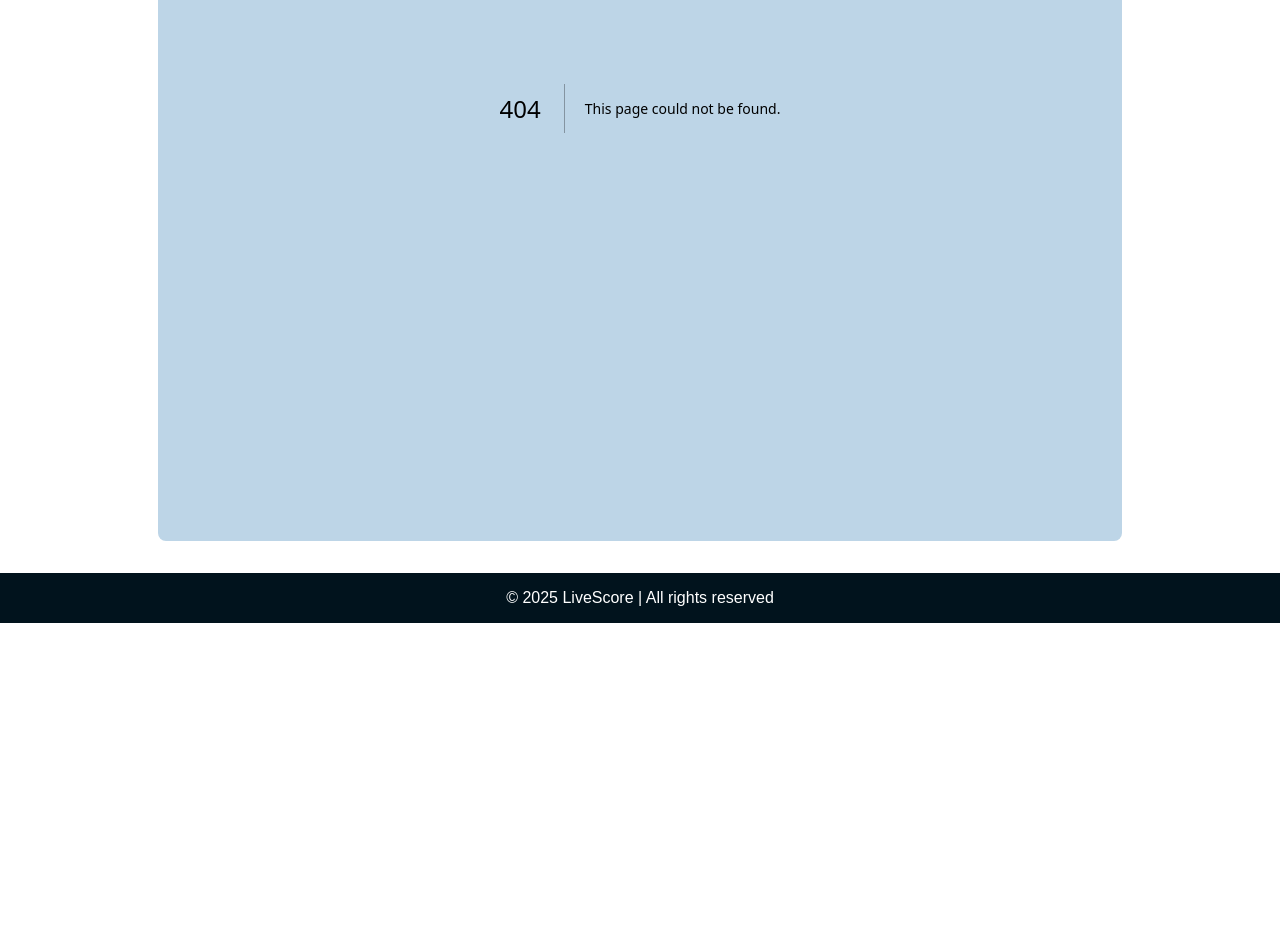
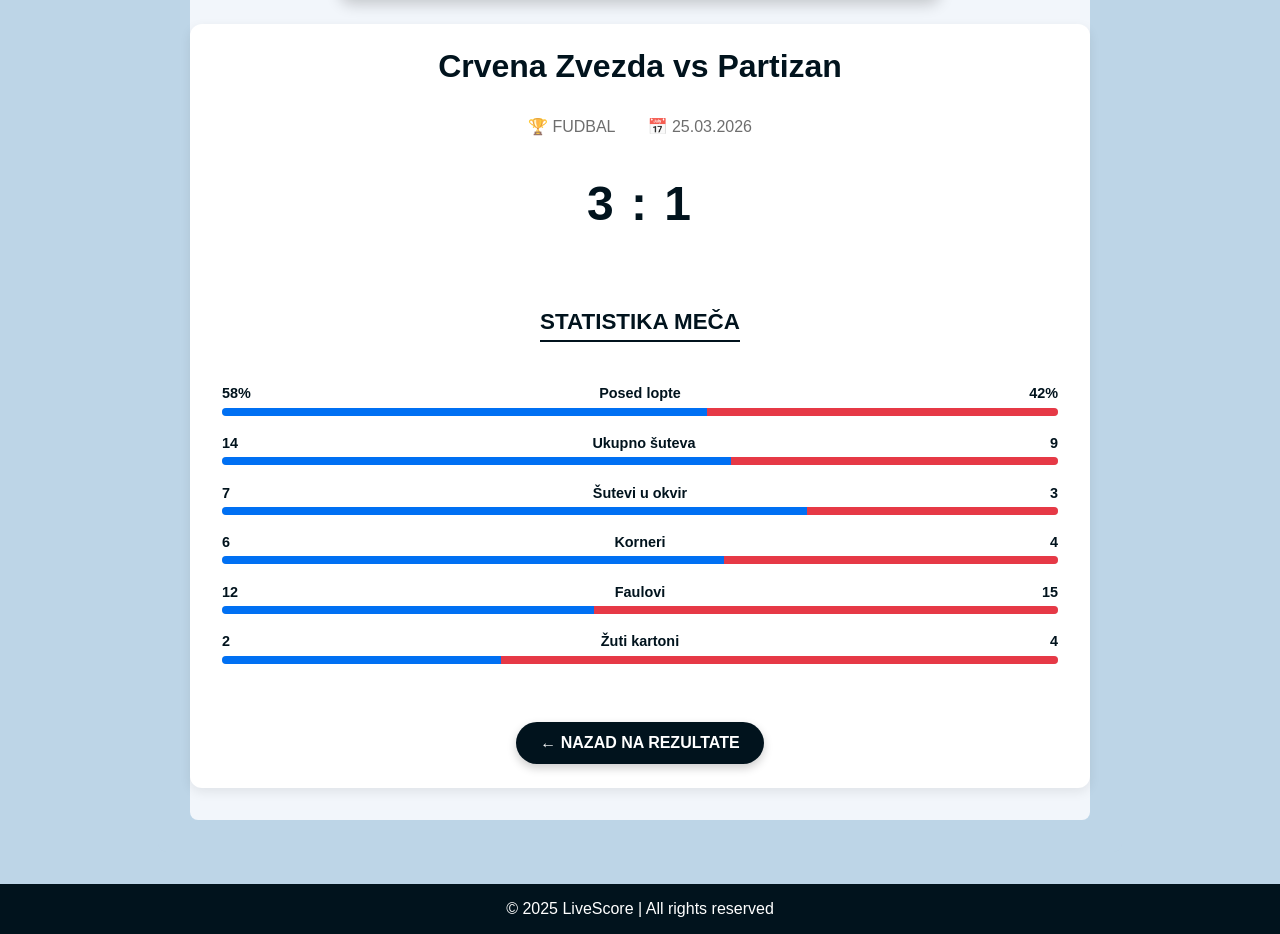
Before and after one commit to elab-development/internet-tehnologije-2025-aplikacijazasportskerezultate_2022_0475, a Next.js app: page /events/1 in a window 1280 px wide. Before the commit this address had no page. Shown: the part 474-1408 px from the top of the page. Before the commit the page ends 1097 px from the top, so only its background shows below. Built offline with nearby package versions, Linux system fonts and the light colour scheme.

Commit message:
Kreirana Event details stranica sa statistikom, stilizovana u globals.css

```diff
--- /dev/null
+++ b/app/events/[id]/page.tsx
@@ -0,0 +1,98 @@
+"use client";
+
+import { use } from "react";
+import Link from "next/link";
+import events from "@/data/events.json";
+
+export default function EventDetailsPage({ params }: { params: Promise<{ id: string }> }) {
+  const resolvedParams = use(params);
+  const eventId = resolvedParams.id;
+  const event = events.find((e) => e.id.toString() === eventId);
+
+  if (!event) return <p>Događaj nije pronađen.</p>;
+
+  const labels: { [key: string]: string } = {
+    possession: "Posed lopte",
+    shots: "Ukupno šuteva",
+    shotsOnTarget: "Šutevi u okvir",
+    corners: "Korneri",
+    fouls: "Faulovi",
+    yellowCards: "Žuti kartoni",
+    fieldGoalPercent: "Šut iz igre %",
+    threePointers: "Pogođene trojke",
+    rebounds: "Skokovi",
+    assists: "Asistencije",
+    turnovers: "Izgubljene lopte",
+    freeThrows: "Slobodna bacanja",
+    steals: "Ukradene lopte",
+    aces: "Asovi",
+    firstServe: "Prvi servis %",
+    breakPointsWon: "Brejk lopte",
+    winners: "Vineri",
+    unforcedErrors: "Neiznuđene greške",
+    totalPoints: "Ukupno poena"
+  };
+
+  return (
+    <main className="event-details">
+      <div className="event-banner-container">
+        <img src={event.image} alt={event.title} className="event-banner-small" />
+      </div>
+
+      <div className="event-details-card">
+        <h1 className="event-title-details">{event.title}</h1>
+
+        <div className="event-meta" style={{ justifyContent: "center" }}>
+          <span>🏆 {event.sport.toUpperCase()}</span>
+          <span>📅 {event.date}</span>
+        </div>
+
+        <div className="event-score-details">{event.result}</div>
+
+        <div className="stats-container">
+          <div style={{ textAlign: "center" }}>
+            <h3 className="stats-title">Statistika meča</h3>
+          </div>
+
+          {event.stats ? (
+            Object.entries(event.stats).map(([key, values]) => {
+              const val = values as [number, number];
+              const total = val[0] + val[1];
+              // Izračunavanje širine bara u procentima
+              const leftWidth = total > 0 ? (val[0] / total) * 100 : 50;
+              const rightWidth = total > 0 ? (val[1] / total) * 100 : 50;
+
+              return (
+                <div className="stat-row" key={key}>
+                  <div className="stat-labels">
+                    <span>{val[0]}{key.toLowerCase().includes("percent") || key === "firstServe" || key === "possession" ? "%" : ""}</span>
+                    <span>{labels[key] || key}</span>
+                    <span>{val[1]}{key.toLowerCase().includes("percent") || key === "firstServe" || key === "possession" ? "%" : ""}</span>
+                  </div>
+                  <div className="stat-bar-bg">
+                    <div
+                      style={{ width: `${leftWidth}%` }}
+                      className="stat-bar-left"
+                    ></div>
+                    <div
+                      style={{ width: `${rightWidth}%` }}
+                      className="stat-bar-right"
+                    ></div>
+                  </div>
+                </div>
+              );
+            })
+          ) : (
+            <p style={{ textAlign: "center", opacity: 0.6 }}>Statistika nije dostupna za ovaj meč.</p>
+          )}
+        </div>
+
+        <div style={{ textAlign: "center", marginTop: "2rem" }}>
+          <Link href="/" className="nav-button">
+            ← NAZAD NA REZULTATE
+          </Link>
+        </div>
+      </div>
+    </main>
+  );
+}
--- a/app/globals.css
+++ b/app/globals.css
@@ -535,3 +535,102 @@ h1, h2 {
   margin-bottom: 0.3rem;
   color: #333;
 }
+
+.event-banner-container {
+  width: 100%;
+  max-width: 600px;
+  margin: 0 auto 1.5rem auto;
+  border-radius: 12px;
+  overflow: hidden;
+  box-shadow: 0 4px 15px rgba(0,0,0,0.2);
+}
+
+.event-banner-small {
+  width: 100%;
+  height: 250px;
+  object-fit: cover;
+}
+
+.event-score-details {
+  font-size: 3rem;
+  font-weight: 800;
+  color: #01131d;
+  text-align: center;
+  margin: 0.5rem 0;
+  letter-spacing: 2px;
+}
+
+.event-title-details {
+  color: #01131d;
+  text-align: center;
+  font-size: 2rem;
+  margin-bottom: 0.5rem;
+}
+
+.stats-title {
+  color: #01131d;
+  font-size: 1.4rem;
+  font-weight: 700;
+  text-align: center;
+  margin-bottom: 1.5rem;
+  text-transform: uppercase;
+  border-bottom: 2px solid #01131d;
+  display: inline-block;
+  padding-bottom: 5px;
+}
+
+.stats-container {
+  margin-top: 2rem;
+  display: flex;
+  flex-direction: column;
+  gap: 1.2rem;
+}
+
+.stat-row {
+  display: flex;
+  flex-direction: column;
+  gap: 0.4rem;
+}
+
+.stat-labels {
+  display: flex;
+  justify-content: space-between;
+  font-weight: 600;
+  font-size: 0.9rem;
+  color: #01131d;
+}
+
+.stat-bar-bg {
+  height: 8px;
+  background-color: #e0e0e0;
+  border-radius: 4px;
+  display: flex;
+  overflow: hidden;
+}
+
+.stat-bar-left {
+  background-color: #0070f3;
+}
+
+.stat-bar-right {
+  background-color: #e63946;
+}
+
+.nav-button {
+  display: inline-block;
+  text-decoration: none !important;
+  background-color: #01131d;
+  color: #ffffff !important;
+  font-weight: 600;
+  padding: 12px 24px;
+  border-radius: 30px;
+  transition: all 0.3s ease;
+  box-shadow: 0 4px 10px rgba(0, 0, 0, 0.2);
+  margin-top: 10px;
+}
+
+.nav-button:hover {
+  background-color: #0070f3;
+  transform: translateY(-2px);
+  box-shadow: 0 6px 15px rgba(0, 0, 0, 0.3);
+}
--- a/data/events.json
+++ b/data/events.json
@@ -7,7 +7,15 @@
     "location": "Stadion Rajko Mitić",
     "image": "/event1.jpg",
     "result": "3 : 1",
-    "status": "Završeno"
+    "status": "Završeno",
+    "stats": {
+      "possession": [58, 42],
+      "shots": [14, 9],
+      "shotsOnTarget": [7, 3],
+      "corners": [6, 4],
+      "fouls": [12, 15],
+      "yellowCards": [2, 4]
+    }
   },
   {
     "id": "2",
@@ -17,7 +25,15 @@
     "location": "Belgrade Arena",
     "image": "/event2.png",
     "result": "88 : 82",
-    "status": "Završeno"
+    "status": "Završeno",
+    "stats": {
+      "fieldGoalPercent": [48, 44],
+      "threePointers": [11, 9],
+      "rebounds": [38, 32],
+      "assists": [19, 16],
+      "turnovers": [11, 14],
+      "freeThrows": [15, 12]
+    }
   },
   {
     "id": "3",
@@ -27,9 +43,17 @@
     "location": "Wimbledon Centre Court",
     "image": "/event3.jpg",
     "result": "3 : 2",
-    "status": "Završeno"
+    "status": "Završeno",
+    "stats": {
+      "aces": [14, 18],
+      "firstServe": [68, 64],
+      "breakPointsWon": [5, 3],
+      "winners": [42, 45],
+      "unforcedErrors": [28, 35],
+      "totalPoints": [156, 148]
+    }
   },
-   {
+  {
     "id": "4",
     "title": "BC Barcelona vs Partizan",
     "sport": "kosarka",
@@ -37,6 +61,14 @@
     "location": "Palau Blaugrana",
     "image": "/event4.jpg",
     "result": "90 : 85",
-    "status": "Završeno"
+    "status": "Završeno",
+    "stats": {
+      "fieldGoalPercent": [51, 47],
+      "threePointers": [12, 10],
+      "rebounds": [34, 35],
+      "assists": [22, 18],
+      "steals": [7, 5],
+      "fouls": [18, 22]
+    }
   }
 ]
```
